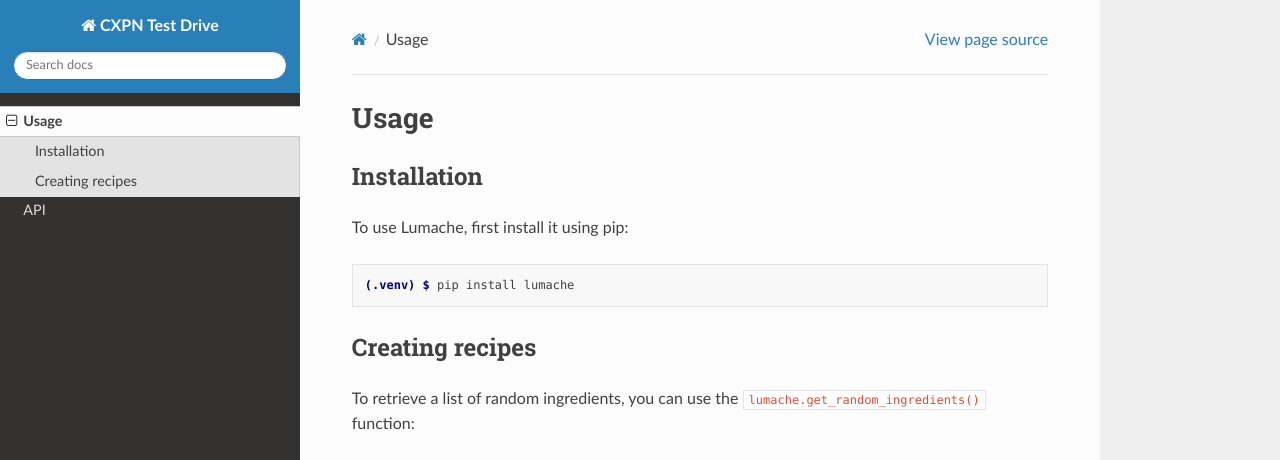
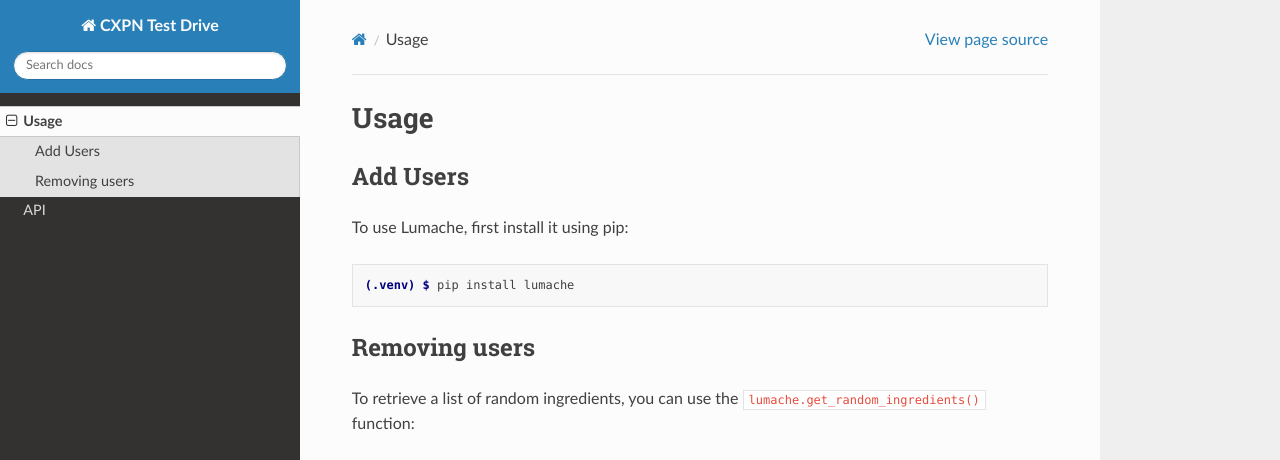
Before and after one commit to ColfaxResearch/cxpn-admin-readthedocs, a Sphinx documentation site: the page built from docs/source/usage.rst, in a window 1280 px wide and 1095 px high. Shown: the top 460 px of the window. Built offline with Sphinx 7.4.7 and the Read the Docs theme 3.1.0, drawn with Linux system fonts in a browser that asks for light colours; grey boxes are pictures that could not be loaded.

Commit message:
Modifications to usage.rst

```diff
--- a/docs/source/usage.rst
+++ b/docs/source/usage.rst
@@ -1,9 +1,9 @@
 Usage
 =====
 
-.. _installation:
+.. _user management:
 
-Installation
+Add Users
 ------------
 
 To use Lumache, first install it using pip:
@@ -12,7 +12,7 @@ To use Lumache, first install it using pip:
 
    (.venv) $ pip install lumache
 
-Creating recipes
+Removing users
 ----------------
 
 To retrieve a list of random ingredients,
```
